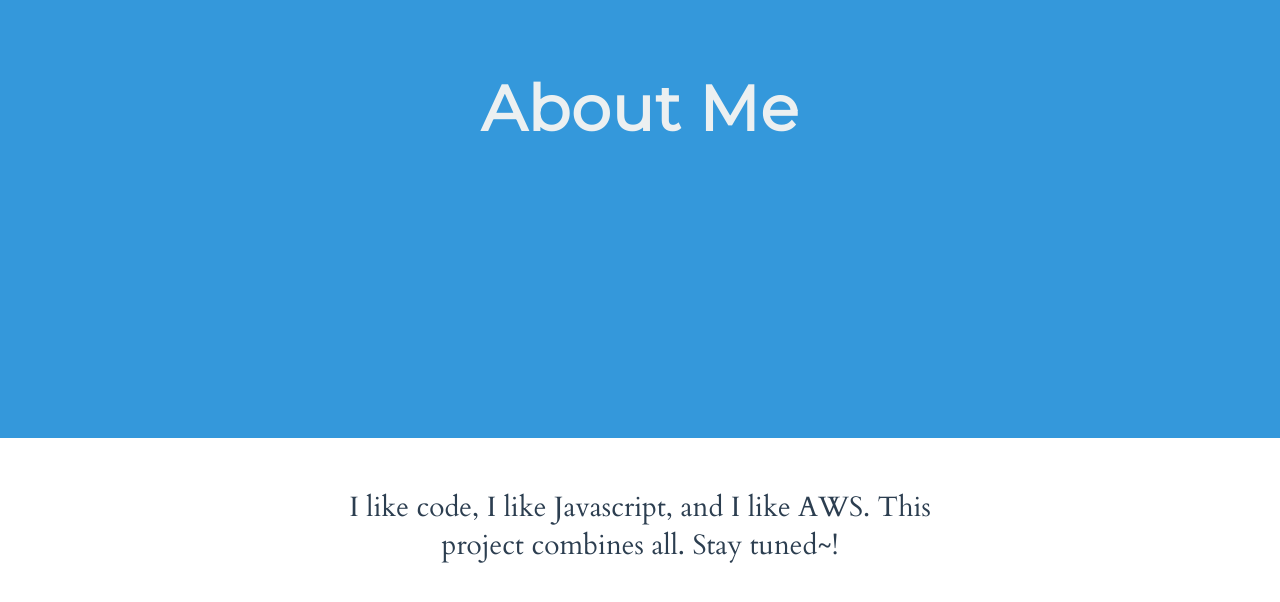
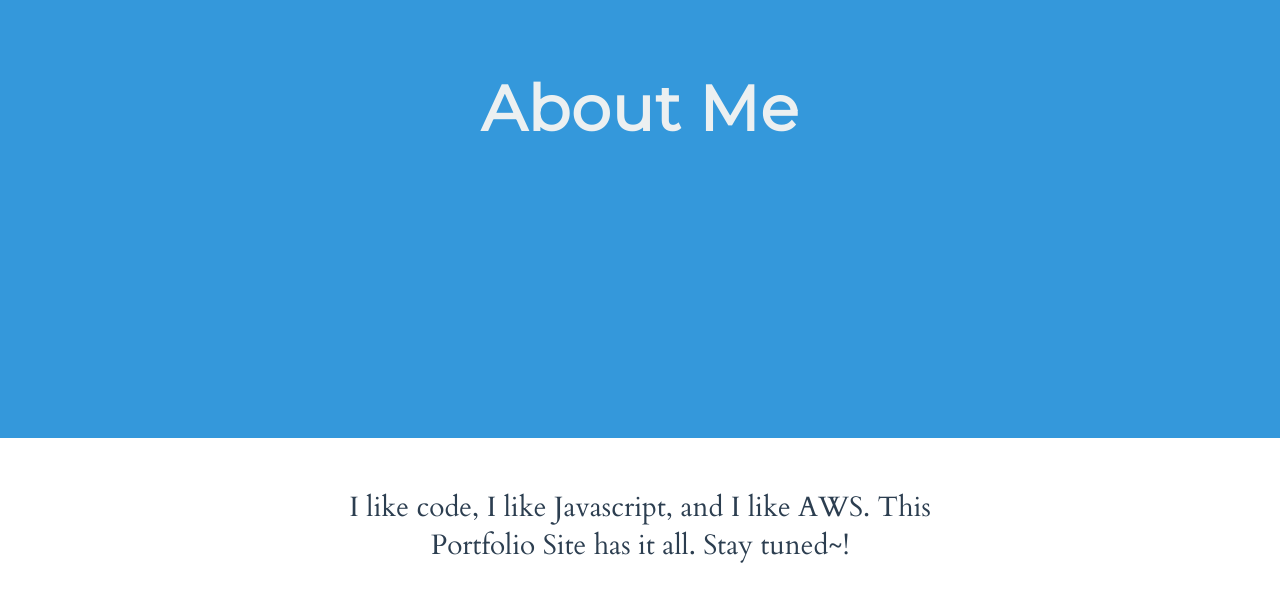
Before and after one commit to jlee709/MyServerlessPortfolio, a plain HTML site: page index.html in a window 1280 px wide. Shown: the part 1670-2272 px from the top of the page. Drawn offline with Linux system fonts and the light colour scheme.

Commit message:
more tiny changes

```diff
--- a/index.html
+++ b/index.html
@@ -113,7 +113,7 @@
 
     <section class="section section--alignCentered section--description">
       <p class="color--darkgrey section__description">
-       I like code, I like Javascript, and I like AWS. This project combines all. Stay tuned~!
+       I like code, I like Javascript, and I like AWS. This Portfolio Site has it all. Stay tuned~!
       </p>
 
     <div class="background--skyBlue modal--closed">
```
